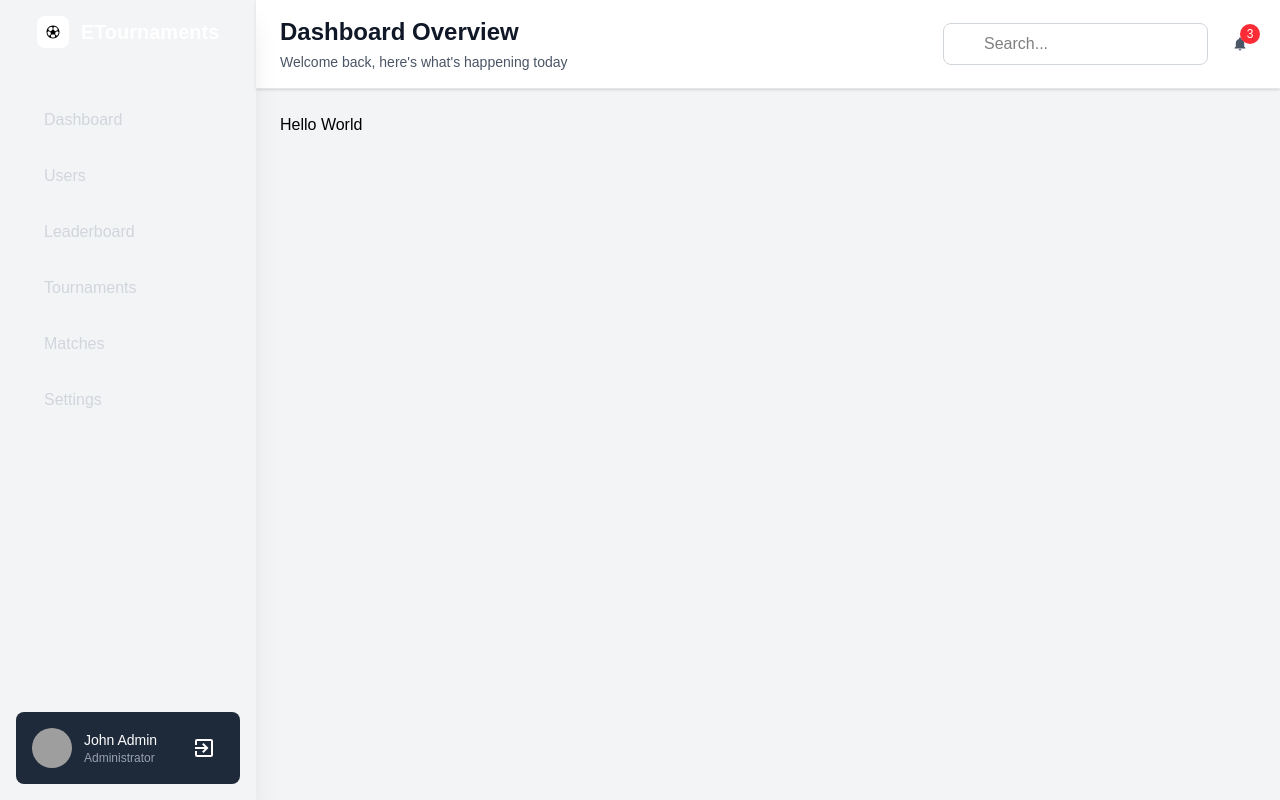
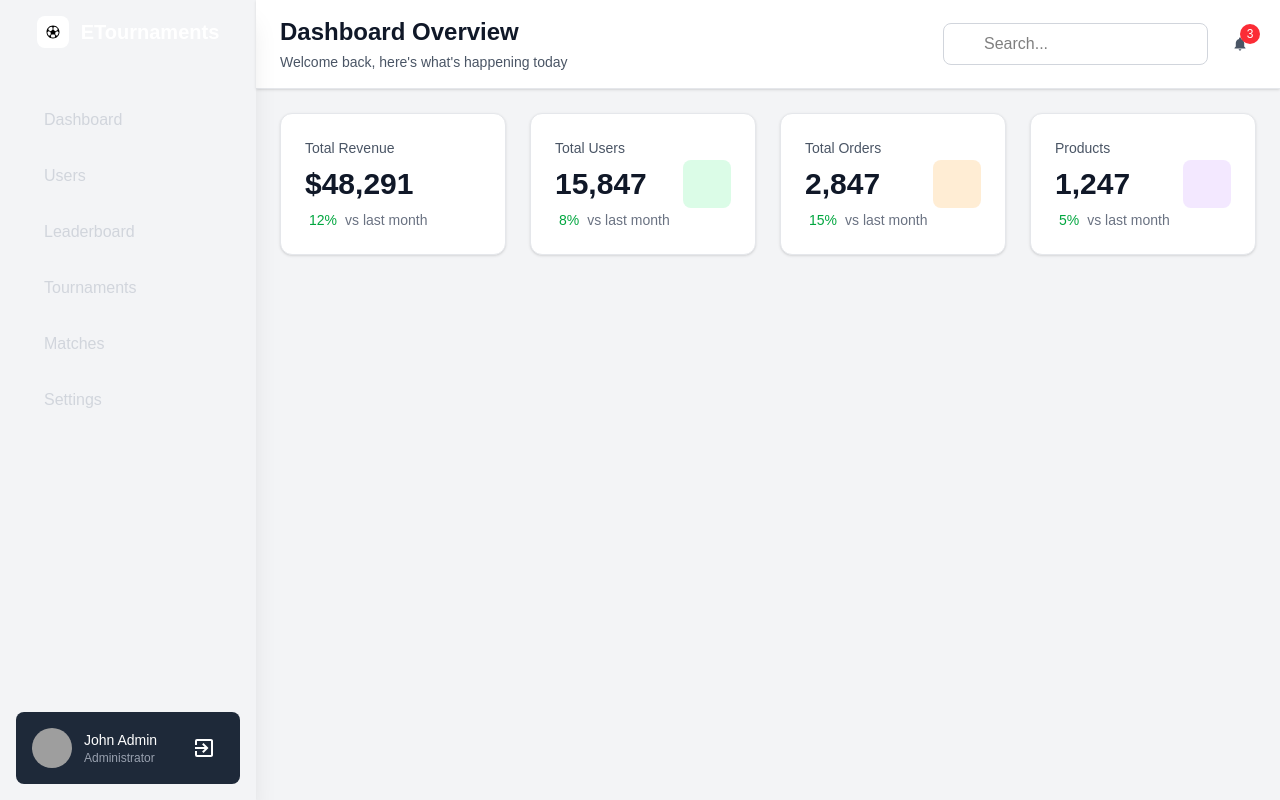
Before and after one commit to Ayomide-Philip/etournament, a Next.js app: page / in a window 1280 px wide. Built offline with nearby package versions, Linux system fonts and the light colour scheme; grey boxes are pictures that could not be loaded.

Commit message:
Enhance Home component layout with new statistics cards for revenue, users, orders, and products

```diff
--- a/app/page.js
+++ b/app/page.js
@@ -1,5 +1,91 @@
 export default function Home() {
   return (
-    <main className="p-6 dark:bg-gray-950 dark:text-gray-100">Hello World</main>
+    <main className="p-6 dark:bg-gray-900 dark:text-gray-100">
+      <div className="grid grid-cols-1 md:grid-cols-2 lg:grid-cols-4 gap-6 mb-8">
+        <div className="bg-white rounded-xl shadow-sm border border-gray-200 p-6 hover:shadow-md transition-shadow">
+          <div className="flex items-center justify-between">
+            <div>
+              <p className="text-sm font-medium text-gray-600">Total Revenue</p>
+              <p className="text-3xl font-bold text-gray-900 mt-2">$48,291</p>
+              <div className="flex items-center mt-2">
+                <span className="text-green-600 text-sm font-medium flex items-center">
+                  <i className="fas fa-arrow-up mr-1"></i>
+                  12%
+                </span>
+                <span className="text-gray-500 text-sm ml-2">
+                  vs last month
+                </span>
+              </div>
+            </div>
+            <div className="w-12 h-12 bg-cordes-blue bg-opacity-10 rounded-lg flex items-center justify-center">
+              <i className="fas fa-dollar-sign text-cordes-blue text-xl"></i>
+            </div>
+          </div>
+        </div>
+
+        <div className="bg-white rounded-xl shadow-sm border border-gray-200 p-6 hover:shadow-md transition-shadow">
+          <div className="flex items-center justify-between">
+            <div>
+              <p className="text-sm font-medium text-gray-600">Total Users</p>
+              <p className="text-3xl font-bold text-gray-900 mt-2">15,847</p>
+              <div className="flex items-center mt-2">
+                <span className="text-green-600 text-sm font-medium flex items-center">
+                  <i className="fas fa-arrow-up mr-1"></i>
+                  8%
+                </span>
+                <span className="text-gray-500 text-sm ml-2">
+                  vs last month
+                </span>
+              </div>
+            </div>
+            <div className="w-12 h-12 bg-green-100 rounded-lg flex items-center justify-center">
+              <i className="fas fa-users text-green-600 text-xl"></i>
+            </div>
+          </div>
+        </div>
+
+        <div className="bg-white rounded-xl shadow-sm border border-gray-200 p-6 hover:shadow-md transition-shadow">
+          <div className="flex items-center justify-between">
+            <div>
+              <p className="text-sm font-medium text-gray-600">Total Orders</p>
+              <p className="text-3xl font-bold text-gray-900 mt-2">2,847</p>
+              <div className="flex items-center mt-2">
+                <span className="text-green-600 text-sm font-medium flex items-center">
+                  <i className="fas fa-arrow-up mr-1"></i>
+                  15%
+                </span>
+                <span className="text-gray-500 text-sm ml-2">
+                  vs last month
+                </span>
+              </div>
+            </div>
+            <div className="w-12 h-12 bg-orange-100 rounded-lg flex items-center justify-center">
+              <i className="fas fa-shopping-cart text-orange-600 text-xl"></i>
+            </div>
+          </div>
+        </div>
+
+        <div className="bg-white rounded-xl shadow-sm border border-gray-200 p-6 hover:shadow-md transition-shadow">
+          <div className="flex items-center justify-between">
+            <div>
+              <p className="text-sm font-medium text-gray-600">Products</p>
+              <p className="text-3xl font-bold text-gray-900 mt-2">1,247</p>
+              <div className="flex items-center mt-2">
+                <span className="text-green-600 text-sm font-medium flex items-center">
+                  <i className="fas fa-arrow-up mr-1"></i>
+                  5%
+                </span>
+                <span className="text-gray-500 text-sm ml-2">
+                  vs last month
+                </span>
+              </div>
+            </div>
+            <div className="w-12 h-12 bg-purple-100 rounded-lg flex items-center justify-center">
+              <i className="fas fa-box text-purple-600 text-xl"></i>
+            </div>
+          </div>
+        </div>
+      </div>
+    </main>
   );
 }
```
